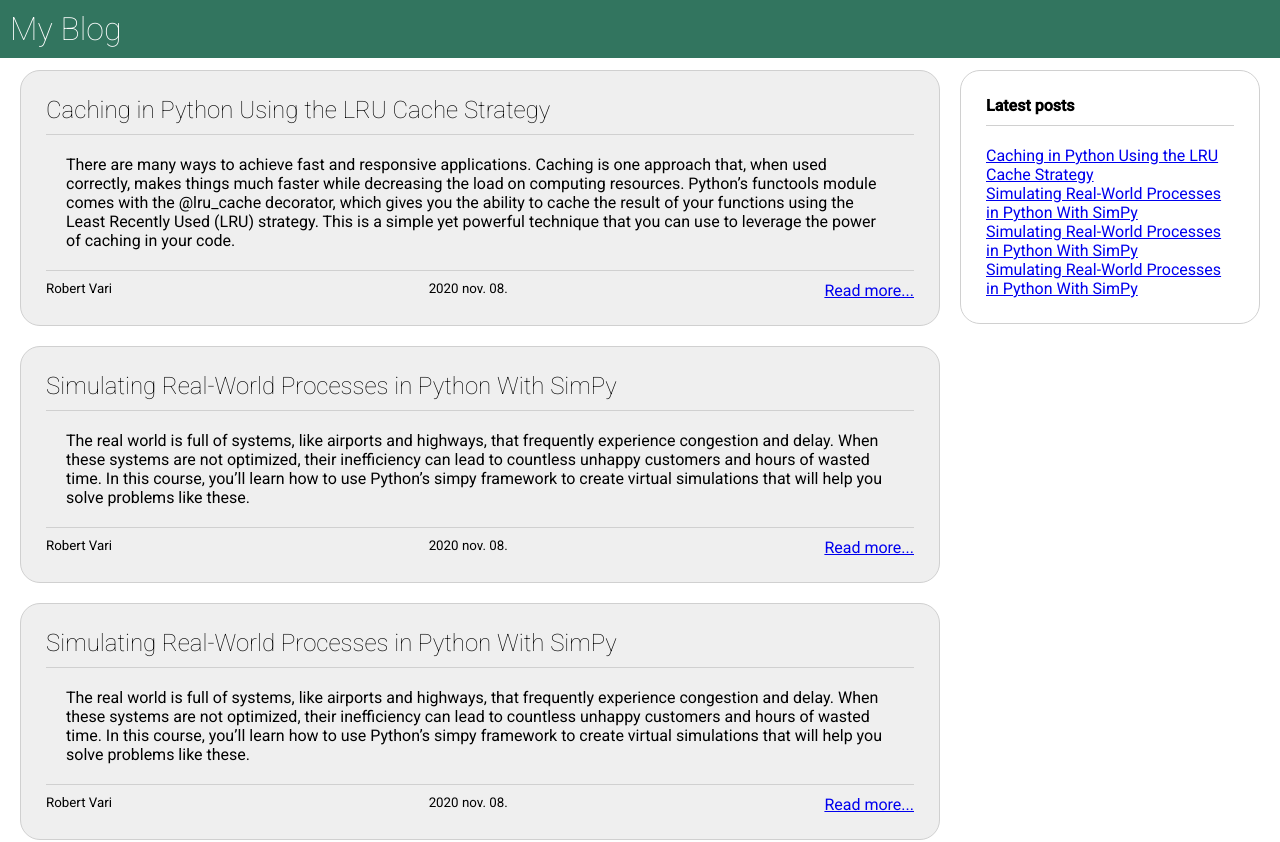
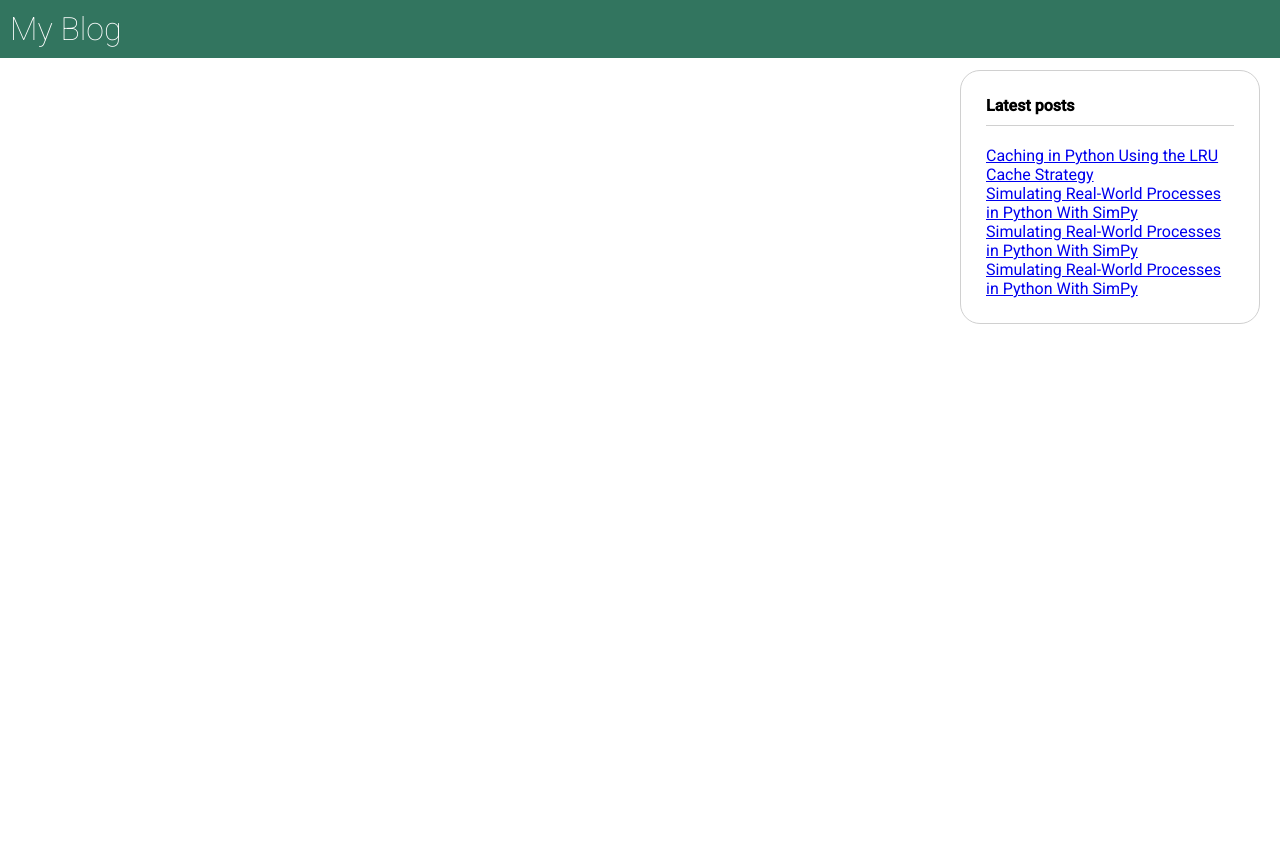
Before and after one commit to robertvari/blog_example, a React (Create React App) app in the folder blog_gui/: page / in a window 1280 px wide. Shown: the top 842 px of the page. After the commit the page ends 800 px from the top, so only its background shows below. Built offline with nearby package versions, Linux system fonts and the light colour scheme.

Commit message:
BlogList useEffect

```diff
--- a/blog_gui/package.json
+++ b/blog_gui/package.json
@@ -6,6 +6,7 @@
     "@testing-library/jest-dom": "^5.11.5",
     "@testing-library/react": "^11.1.1",
     "@testing-library/user-event": "^12.2.0",
+    "axios": "^0.21.0",
     "react": "^17.0.1",
     "react-dom": "^17.0.1",
     "react-router-dom": "^5.2.0",
--- a/blog_gui/src/compotents/BlogList.js
+++ b/blog_gui/src/compotents/BlogList.js
@@ -1,12 +1,22 @@
-import React from 'react';
+import React, {useState, useEffect} from 'react';
 import BlogCard from "./BlogCard";
-import {Mock_BlogList} from "../Mock_BlogList";
+
 
 function BlogList(props) {
+    const [posts, set_posts] = useState([])
+
+    const fetch_posts = () => {
+        console.log("Get post list from API")
+    }
+
+    useEffect(() =>{
+        fetch_posts()
+    }, [])
+
     return (
         <div>
             {
-               Mock_BlogList.map(data => <BlogCard key={data.id} blog_data={data}/>)
+               posts.map(data => <BlogCard key={data.id} blog_data={data}/>)
             }
         </div>
     );
```
Also changed, not shown: 1 other file (tests, documents, lock files or other folders).
